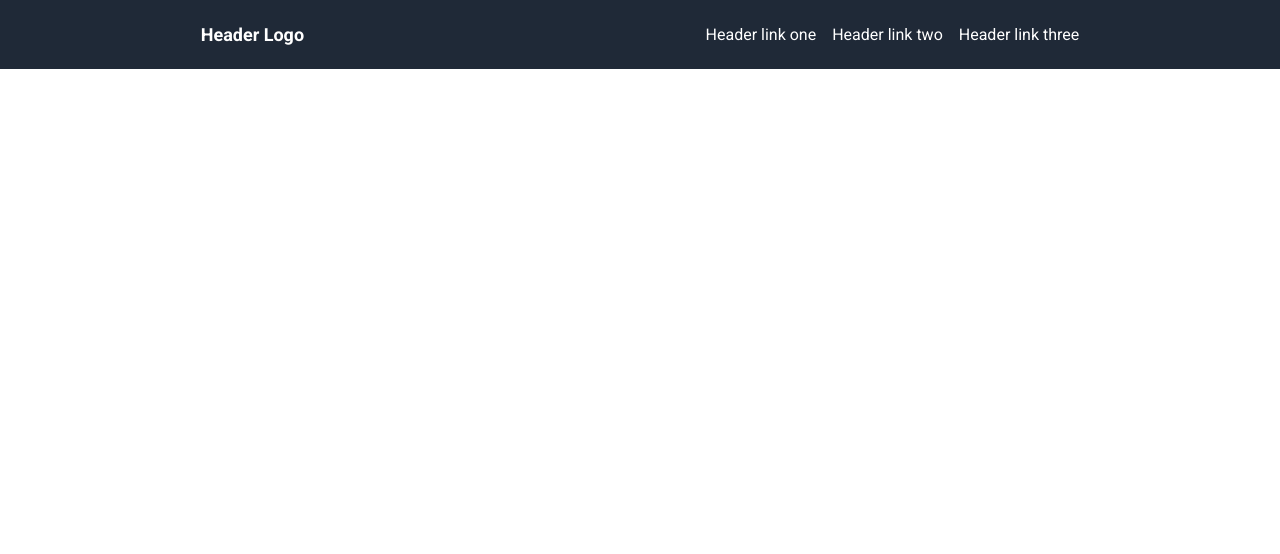
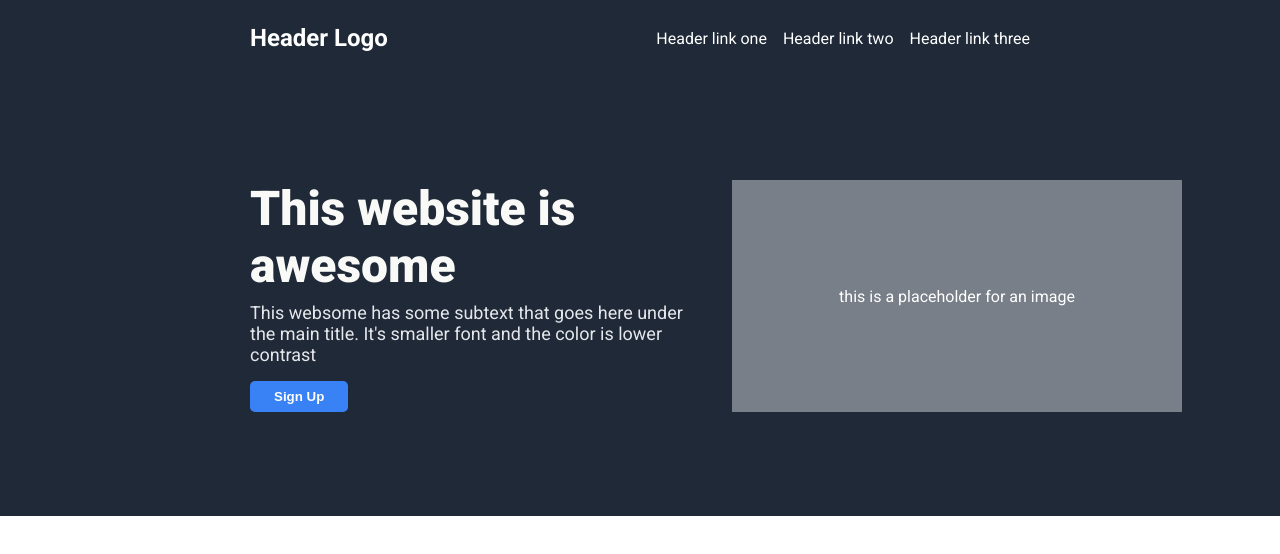
Before and after one commit to Faris-Rafi/odin-landing-page, a plain HTML site: page index.html in a window 1280 px wide. Drawn offline with Linux system fonts and the light colour scheme.

Commit message:
feat: add hero section
add uncompleted hero section, still not sure about the position

```diff
--- a/index.html
+++ b/index.html
@@ -22,5 +22,21 @@
         <li><a href="#">Header link three</a></li>
       </ul>
     </div>
+
+    <div class="hero">
+      <div class="hero-content">
+        <div class="hero-info">
+          <h1>This website is awesome</h1>
+          <p>
+            This websome has some subtext that goes here under the main title.
+            It's smaller font and the color is lower contrast
+          </p>
+          <button>Sign Up</button>
+        </div>
+        <div class="placeholder">
+          <p>this is a placeholder for an image</p>
+        </div>
+      </div>
+    </div>
   </body>
 </html>
--- a/style.css
+++ b/style.css
@@ -8,19 +8,23 @@ body {
   font-family: "Roboto", sans-serif;
   background-color: #ffffff;
   color: #000000;
+  display: flex;
+  flex-direction: column;
+  min-height: 100vh;
 }
 
-.header {
+.header,
+.hero {
   background-color: #1f2937;
   display: flex;
-  justify-content: space-around;
+  justify-content: space-between;
   align-items: center;
-  padding: 24px 0;
+  padding: 24px 250px;
   color: #ffffff;
 }
 
 .logo {
-  font-size: 18px;
+  font-size: 24px;
   font-weight: 700;
 }
 
@@ -36,3 +40,50 @@ a {
   text-decoration: none;
   color: #ffffff;
 }
+
+.hero-content {
+  display: flex;
+  justify-content: space-between;
+  flex: 1;
+  margin: 80px 0;
+  gap: 32px;
+}
+
+.hero-info,
+.placeholder {
+  width: 450px;
+}
+
+.hero-info h1 {
+  color: #f9faf8;
+  font-size: 48px;
+  font-weight: 900;
+  margin-bottom: 8px;
+}
+
+.hero-info p {
+  color: #e5e7eb;
+  font-size: 18px;
+  margin-bottom: 16px;
+}
+
+.hero-info button {
+  border-style: none;
+  padding: 8px 24px;
+  background-color: #3882f6;
+  color: #ffffff;
+  font-weight: 700;
+  border-radius: 5px;
+  -webkit-border-radius: 5px;
+  -moz-border-radius: 5px;
+  -ms-border-radius: 5px;
+  -o-border-radius: 5px;
+}
+
+.placeholder {
+  display: flex;
+  justify-content: center;
+  align-items: center;
+  background-color: #e5e7eb73;
+  color: #ffffff;
+}
```
